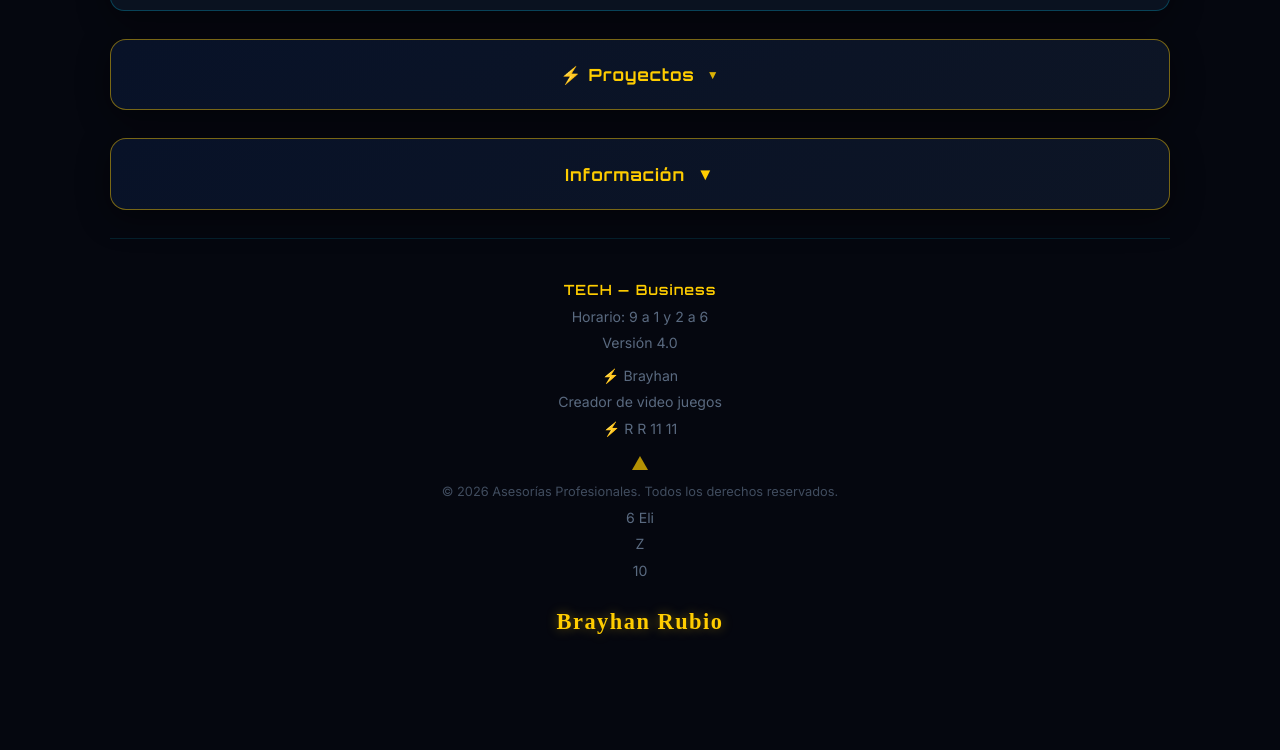
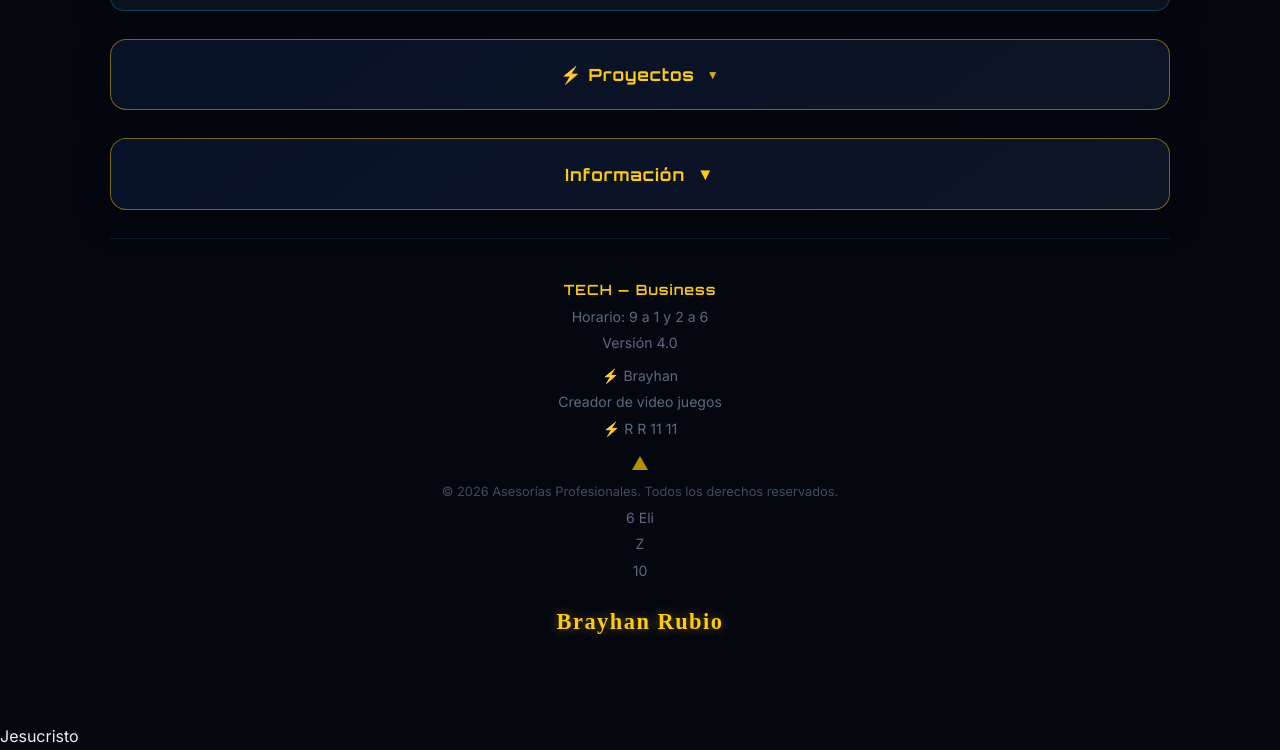
Before and after one commit to Powe1sd/Asesorias, a plain HTML site: page index.html in a window 1280 px wide. Shown: the part 962-1712 px from the top of the page. Before the commit the page ends 1686 px from the top, so only its background shows below. Drawn offline with nearby package versions, Linux system fonts and the light colour scheme.

Commit message:
first commit

```diff
--- a/index.html
+++ b/index.html
@@ -765,6 +765,8 @@
         </footer>
     </div>
 
+    <p>Jesucristo</p>
+
     <script>
         // BOTÓN CRÉDITOS
         (function () {
```
Also changed, not shown: 1 other file.
